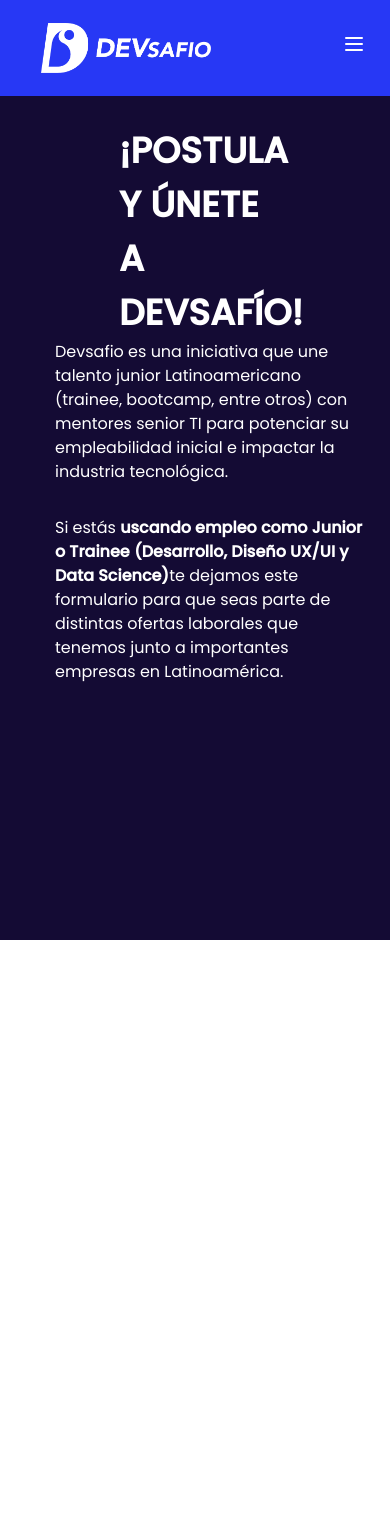
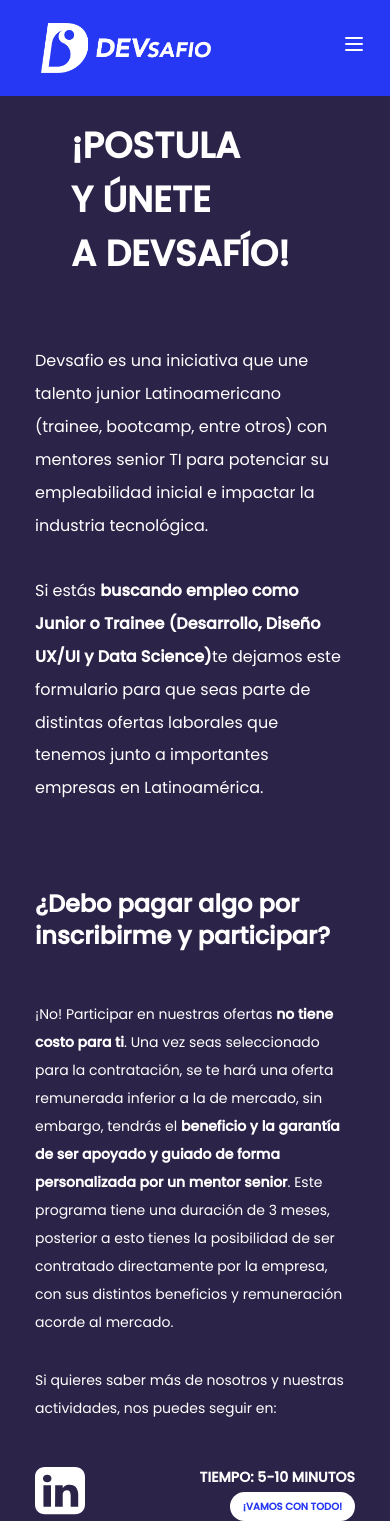
Before and after one commit to dlab-team/C11-Frontend, a React (Vite) app: page /intro in a window 390 px wide. Before the commit the page ends 940 px from the top, so only its background shows below. Built offline with nearby package versions, Linux system fonts and the light colour scheme.

Commit message:
feat: vista mobile

```diff
--- a/src/pages/Introduction.jsx
+++ b/src/pages/Introduction.jsx
@@ -1,24 +1,69 @@
-import React from "react";
-
 function Introduction() {
   return (
-    <section className="bg-[#140B34] pl-[55px] pr-[25px] h-screen text-[color:white]">
-      <h1 className="pt-7 text-4xl font-bold px-16 leading-[54px]">
+    <section className="bg-[#2C2348] pl-[35px] pr-[45px] text-[color:white]">
+      <h1 className="mb-16 pt-[23px] text-4xl font-bold pl-9 leading-[54px]">
         ¡POSTULA
         <br />Y ÚNETE
         <br /> A DEVSAFÍO!
       </h1>
-      <p className="leading-6 mb-8">
+      <p className="leading-[206%] mb-8">
         Devsafio es una iniciativa que une talento junior Latinoamericano
         (trainee, bootcamp, entre otros) con mentores senior TI para potenciar
         su empleabilidad inicial e impactar la industria tecnológica.
       </p>
-      <p>
-        Si estás <strong>uscando empleo como Junior o Trainee (Desarrollo, Diseño UX/UI
-        y Data Science)</strong>te dejamos este formulario para que seas parte de
-        distintas ofertas laborales que tenemos junto a importantes empresas en
-        Latinoamérica.
+      <p className="leading-[206%] mb-[83px]">
+        Si estás{" "}
+        <strong>
+          buscando empleo como Junior o Trainee (Desarrollo, Diseño UX/UI y Data
+          Science)
+        </strong>
+        te dejamos este formulario para que seas parte de distintas ofertas
+        laborales que tenemos junto a importantes empresas en Latinoamérica.
       </p>
+      <article className="mb-[30px] mr-[-5px]">
+        <h2 className="text-2xl font-bold leading-8">
+          ¿Debo pagar algo por inscribirme y participar?
+        </h2>
+        <p className="mt-[48px] text-sm leading-7">
+          ¡No! Participar en nuestras ofertas{" "}
+          <strong>no tiene costo para ti</strong>. Una vez seas seleccionado
+          para la contratación, se te hará una oferta remunerada inferior a la
+          de mercado, sin embargo, tendrás el{" "}
+          <strong>
+            beneficio y la garantía de ser apoyado y guiado de forma
+            personalizada por un mentor senior
+          </strong>
+          . Este programa tiene una duración de 3 meses, posterior a esto tienes
+          la posibilidad de ser contratado directamente por la empresa, con sus
+          distintos beneficios y remuneración acorde al mercado.
+        </p>
+      </article>
+      <article className="mr-[-5px]">
+        <p className=" text-sm leading-7 mb-[45px]">
+          Si quieres saber más de nosotros y nuestras actividades, nos puedes
+          seguir en:
+        </p>
+        <div className="flex justify-between">
+          <svg
+            xmlns="http://www.w3.org/2000/svg"
+            width="50"
+            height="48"
+            viewBox="0 0 50 48"
+            fill="none"
+          >
+            <path
+              d="M9.79385 0C4.408 0 0 4.16991 0 9.26507V38.0162C0 43.1113 4.4079 47.2798 9.79385 47.2798H40.1859C45.5718 47.2798 49.9781 43.1114 49.9781 38.0162V9.26507C49.9781 4.17001 45.5718 0 40.1859 0H9.79385ZM12.2572 7.80212C14.8396 7.80212 16.4302 9.40589 16.4793 11.514C16.4793 13.5756 14.8394 15.2245 12.2072 15.2245H12.1588C9.6255 15.2245 7.98815 13.5757 7.98815 11.514C7.98815 9.40594 9.67505 7.80212 12.2571 7.80212H12.2572ZM34.5112 17.6553C39.4776 17.6553 43.2006 20.7261 43.2006 27.3252V39.6446H35.653V28.1512C35.653 25.263 34.5606 23.2925 31.8292 23.2925C29.744 23.2925 28.5011 24.6207 27.9554 25.9036C27.756 26.3626 27.7071 27.0037 27.7071 27.6458V39.6446H20.1594C20.1594 39.6446 20.2584 20.1751 20.1594 18.1591H27.7086V21.2017C28.7116 19.7377 30.5057 17.6552 34.5112 17.6552V17.6553ZM8.43335 18.1607H15.981V39.6447H8.43335V18.1607Z"
+              fill="white"
+            />
+          </svg>
+          <div className="mr-[-5px] flex flex-col items-end">
+            <p className="text-right text-sm font-bold pb-[5px]">TIEMPO: 5-10 MINUTOS</p>
+            <button className="text-[#2738F5] w-[125px] font-bold text-[10px] bg-white rounded-3xl px-[11.5px] py-[7px]">
+              ¡VAMOS CON TODO!
+            </button>
+          </div>
+        </div>
+      </article>
     </section>
   );
 }
```
